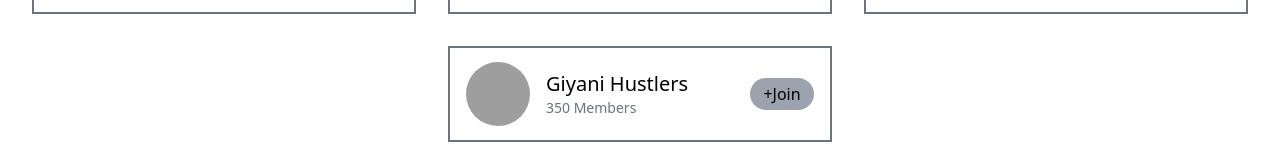
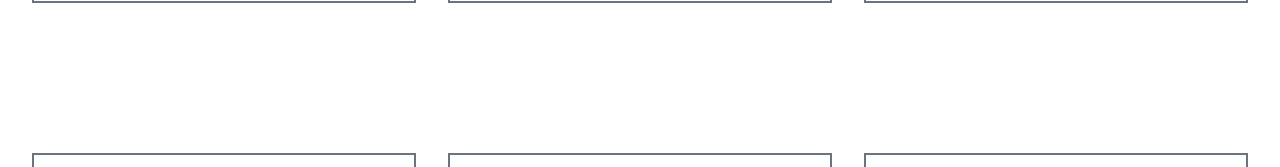
Before and after one commit to Dgital101/BroughtCargoChat, a React (Create React App) app: page /groups/explore-groups in a window 1280 px wide. Shown: the part 530-697 px from the top of the page. Built offline with nearby package versions, Linux system fonts and the light colour scheme; grey boxes are pictures that could not be loaded.

Commit message:
latest commit

```diff
--- a/src/App.js
+++ b/src/App.jsx
@@ -17,6 +17,7 @@ const App = () => {
   return (
     <Router>
       <Header username={username} />
+      {/* TODO : Fixed the header for mobile */}
       <main className="fixed left-0 top-16 md:top-24 lg:top-36 w-full h-full overflow-y-auto scrollbar-hide">
         <Routes>
           <Route path="/" element={<Home />}></Route>
--- a/src/components/Header.js
+++ b/src/components/Header.js
@@ -37,7 +37,7 @@ const Header = (props) => {
           <ul
             className={
               displayMobileMenu
-                ? "absolute left-0 top-16 block w-full px-4 bg-[#FEF9F3]"
+                ? "absolute left-0 top-16 block w-full h-full px-4 bg-[#FEF9F3]"
                 : "hidden md:flex items-center gap-6"
             }>
             <li>
--- a/src/pages/groups/ExploreGroups.js
+++ b/src/pages/groups/ExploreGroups.js
@@ -9,7 +9,7 @@ const ExploreGroups = () => {
     isMember: false,
   };
   return (
-    <div className="block md:flex justify-center flex-wrap">
+    <div className="absolute w-full block md:flex justify-center flex-wrap overflow-y-auto scrollbar-hide h-full">
       <Group groupData={groupData} />
       <Group groupData={groupData} />
       <Group groupData={groupData} />
@@ -19,7 +19,7 @@ const ExploreGroups = () => {
       <Group groupData={groupData} />
       <Group groupData={groupData} />
       <Group groupData={groupData} />
-      <Group groupData={groupData} />
+      <div className="h-48"></div>
     </div>
   );
 };
```
